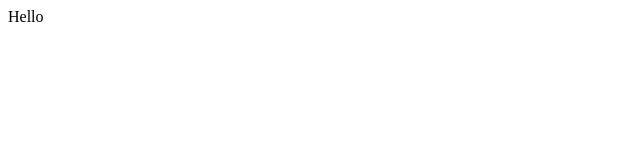
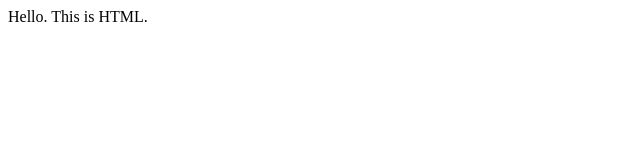
Before and after one commit to NyeinEiZin/html-dev, a plain HTML site: page index.html in a window 1280 px wide. Shown: the whole page, without its empty margins (0-640 px from the left). Drawn offline with Linux system fonts and the light colour scheme.

Commit message:
change text

```diff
--- a/index.html
+++ b/index.html
@@ -6,6 +6,6 @@
     <title>Document</title>
 </head>
 <body>
-    Hello
+    Hello. This is HTML.
 </body>
 </html>
```
